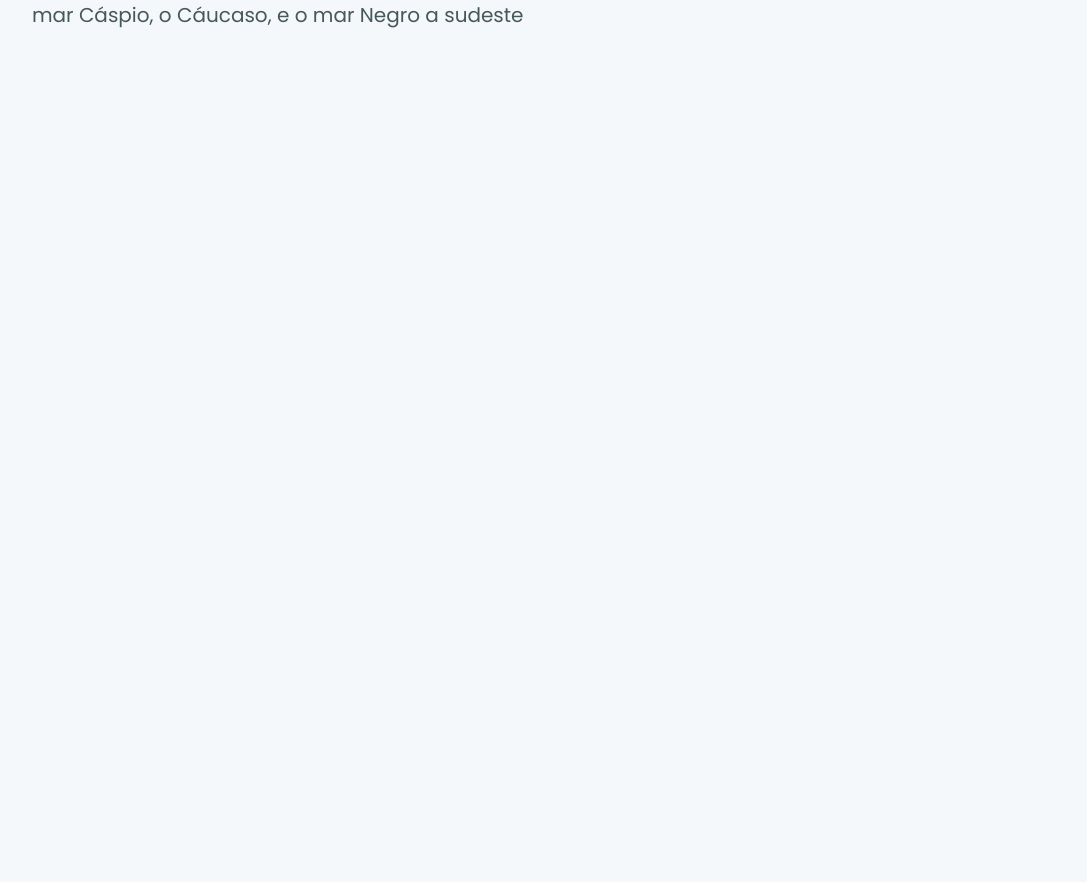
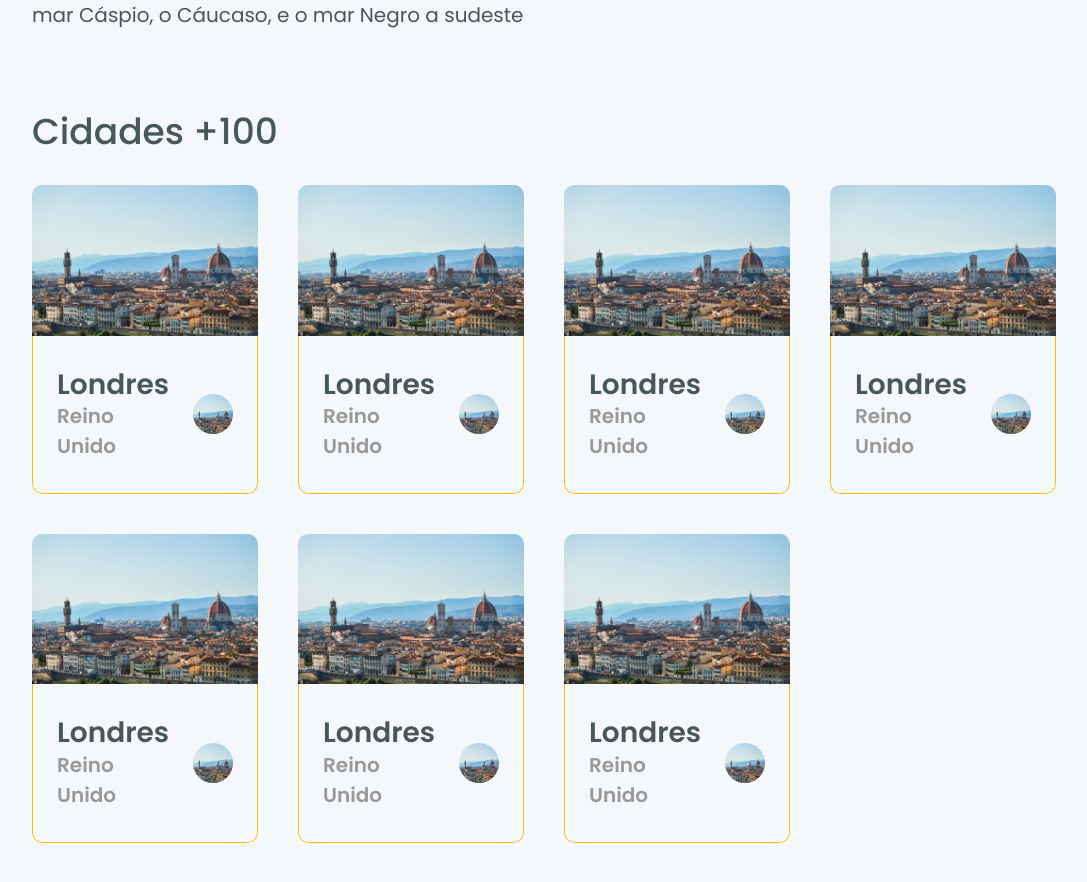
Before and after one commit to paulorobinson/worldtrip_ignite_react, a Next.js app: page /continent/1 in a window 1280 px wide. Shown: the part 718-1600 px from the top of the page, without its empty margins (96-1183 px from the left). Before the commit the page ends 828 px from the top, so only its background shows below. Built offline with nearby package versions, Linux system fonts and the light colour scheme.

Commit message:
Citys +100

```diff
--- /dev/null
+++ b/src/pages/components/Card.tsx
@@ -0,0 +1,47 @@
+import { GridItem, Flex, Heading, Image, Text } from '@chakra-ui/react';
+
+interface CardProps {
+  image: string;
+  country: string;
+  city: string;
+  flag: string;
+}
+
+export const Card = ({ image, country, city, flag }: CardProps) => {
+  return (
+    <GridItem>
+      <Flex direction="column" borderRadius="10" overflow="hidden">
+        <Image
+          src={image}
+          alt={city}
+          maxH={{ base: '150', md: '200' }}
+          w="100%"
+          objectFit="cover"
+        />
+        <Flex
+          px="6"
+          border="1px solid"
+          borderTop="none"
+          borderColor="yellow.900"
+          borderBottomRadius="10"
+        >
+          <Flex direction="column" py={{ base: '4', md: '8' }} w="100%">
+            <Heading fontSize={{ base: '20', lg: '28' }} fontWeight="semibold">
+              {city}
+            </Heading>
+            <Text
+              fontSize={{ base: '22', lg: '20' }}
+              fontWeight="semibold"
+              color="gray.700"
+            >
+              {country}
+            </Text>
+          </Flex>
+          <Flex justify="flex-end" align="center" w="100%">
+            <Image src={flag} alt="Londres" w="10" h="10" borderRadius="50%" />
+          </Flex>
+        </Flex>
+      </Flex>
+    </GridItem>
+  );
+};
--- /dev/null
+++ b/src/pages/components/Cities.tsx
@@ -0,0 +1,67 @@
+import { Flex, Grid, Heading } from '@chakra-ui/react';
+import { Card } from './Card';
+
+export const Cities = () => {
+  return (
+    <Flex direction="column" px={{ base: '10', lg: '32' }}>
+      <Heading
+        fontSize={{ base: '28', lg: '36' }}
+        paddingBottom={{ base: '4', md: '8' }}
+        fontWeight="medium"
+      >
+        Cidades +100
+      </Heading>
+      <Grid
+        gridTemplateColumns={{
+          base: 'repeat(1fr)',
+          md: 'repeat(2, 1fr)',
+          xl: 'repeat(4, 1fr)',
+        }}
+        gap="10"
+      >
+        <Card
+          city="Londres"
+          country="Reino Unido"
+          image="../images/continents/europe.jpg"
+          flag="../images/continents/europe.jpg"
+        />
+        <Card
+          city="Londres"
+          country="Reino Unido"
+          image="../images/continents/europe.jpg"
+          flag="../images/continents/europe.jpg"
+        />
+        <Card
+          city="Londres"
+          country="Reino Unido"
+          image="../images/continents/europe.jpg"
+          flag="../images/continents/europe.jpg"
+        />
+        <Card
+          city="Londres"
+          country="Reino Unido"
+          image="../images/continents/europe.jpg"
+          flag="../images/continents/europe.jpg"
+        />
+        <Card
+          city="Londres"
+          country="Reino Unido"
+          image="../images/continents/europe.jpg"
+          flag="../images/continents/europe.jpg"
+        />
+        <Card
+          city="Londres"
+          country="Reino Unido"
+          image="../images/continents/europe.jpg"
+          flag="../images/continents/europe.jpg"
+        />
+        <Card
+          city="Londres"
+          country="Reino Unido"
+          image="../images/continents/europe.jpg"
+          flag="../images/continents/europe.jpg"
+        />
+      </Grid>
+    </Flex>
+  );
+};
--- a/src/pages/continent/[id].tsx
+++ b/src/pages/continent/[id].tsx
@@ -1,6 +1,7 @@
-import { Flex, Grid, GridItem, Heading, Image, Text } from '@chakra-ui/react';
+import { Flex } from '@chakra-ui/react';
 import Head from 'next/head';
 import { BannerContinent } from '../components/BannerContinent';
+import { Cities } from '../components/Cities';
 import { ContentContinent } from '../components/ContentContinent';
 import Header from '../components/Header';
 
@@ -10,12 +11,14 @@ const Continent = () => {
       <Head>
         <title>Home | worldtrip</title>
       </Head>
-      <Flex w="100%" h="100vh" direction="column">
+      <Flex w="100%" paddingBottom="10" direction="column">
         <Header />
 
         <BannerContinent />
 
         <ContentContinent />
+
+        <Cities />
       </Flex>
     </>
   );
```
